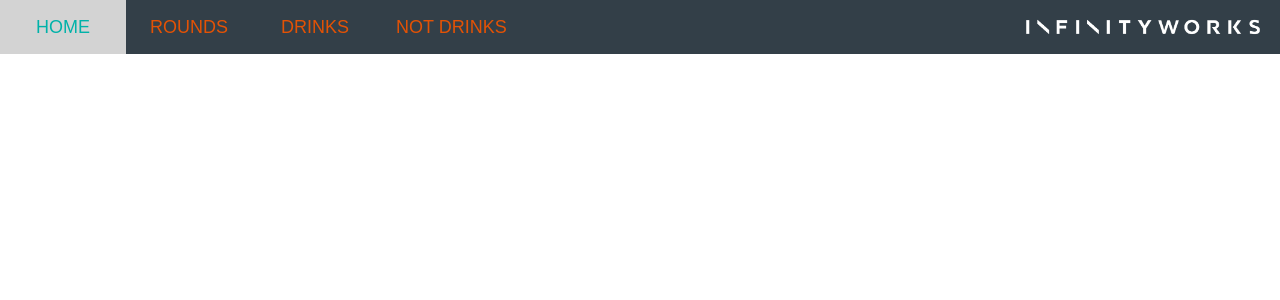
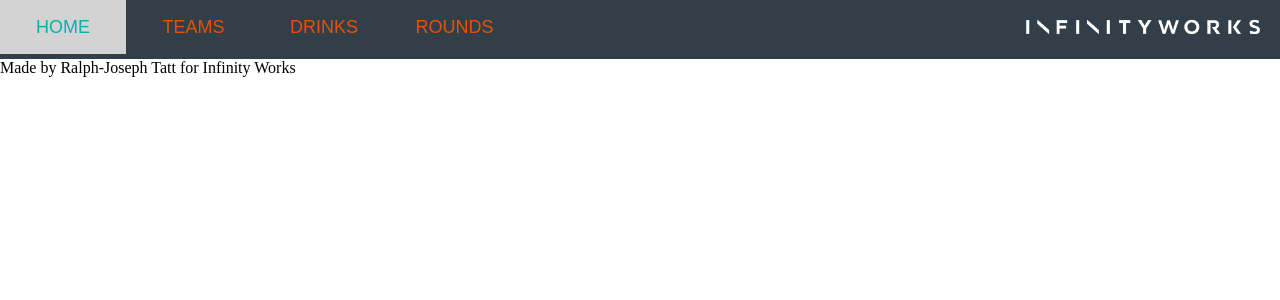
Before and after one commit to ralphtatt-IW/BrIW, a Flask app: template src/templates/master.html in a window 1280 px wide. Shown: the top 300 px of the page. Run offline with Flask 2, Linux system fonts and the light colour scheme; the template is opened without the code that fills it, so the values that code supplies are empty.

Commit message:
Added footer to master

```diff
--- a/src/templates/master.html
+++ b/src/templates/master.html
@@ -9,25 +9,30 @@
   <title>BrIW</title>
   {% endif %}
   <link rel="stylesheet" type="text/css" href="{{ url_for('static',filename='css/master.css') }}">
-
+  <link rel="shortcut icon" type="image/x-icon" href="{{ url_for('static',filename='favicon.ico') }}"/>
 </head>
 
 <body>
   <div class="navbar">
     <ul>
-      <li>HOME</li>
-      <li>ROUNDS</li>
-      <li>DRINKS</li>
-      <li>NOT DRINKS</li>
+      <a href=""><li>HOME</li></a>
+      <a href=""><li>TEAMS</li></a>
+      <a href=""><li>DRINKS</li></a>
+      <a href=""><li>ROUNDS</li></a>
     </ul>
-      <img id ="logo" src="{{ url_for('static',filename='logo.png') }}" alt="iw_logo"/>
+    <a href="https://www.infinityworks.com/"><img id ="logo" src="{{ url_for('static',filename='logo.png') }}" alt="iw_logo"/></a>
   </div>
+
 
   <div class="container">
     {% block content %}
 
     {% endblock %}
   </div>
+
+  <footer>
+    Made by Ralph-Joseph Tatt for Infinity Works
+  </footer>
 </body>
 
 </html>
```
